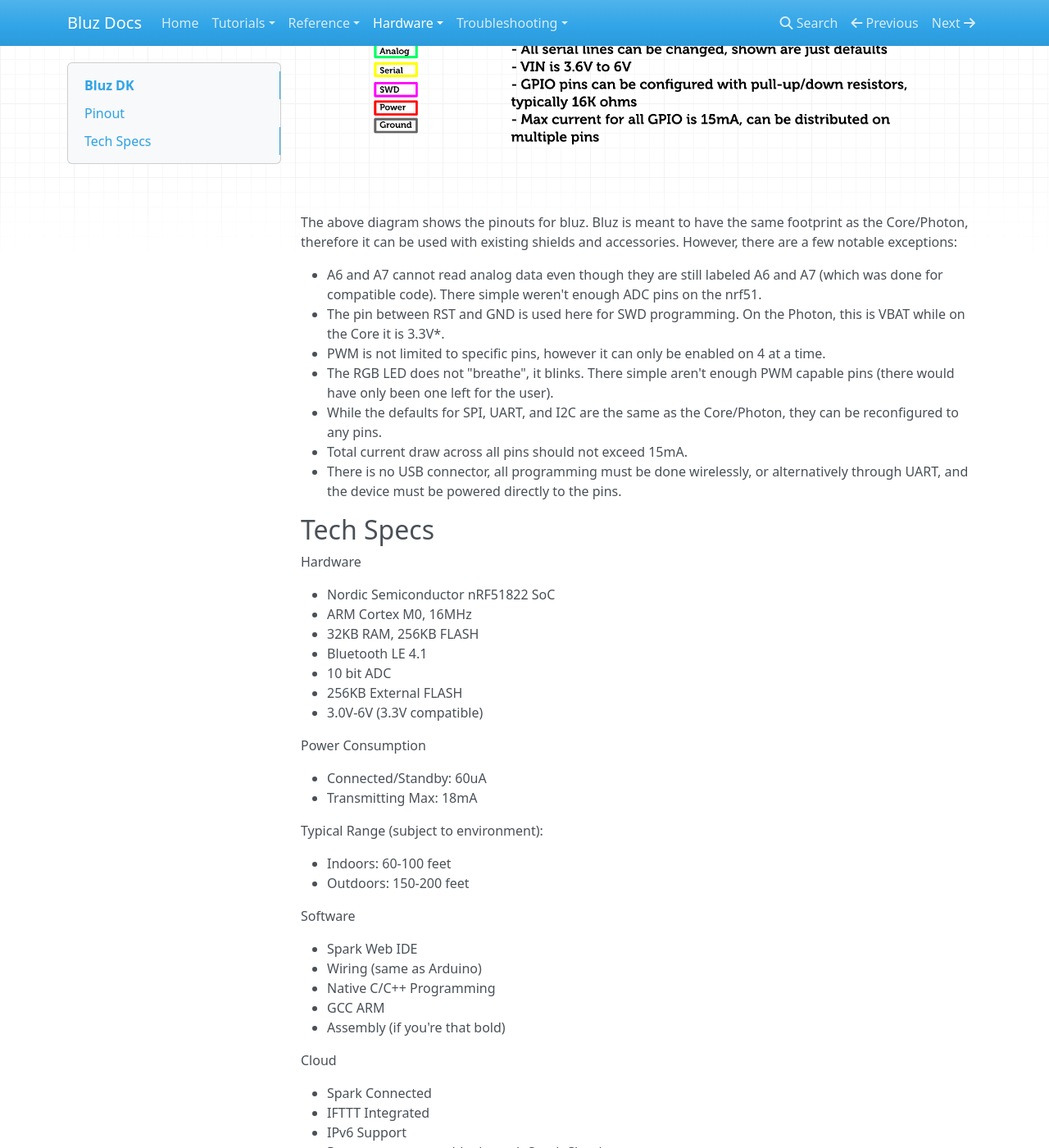
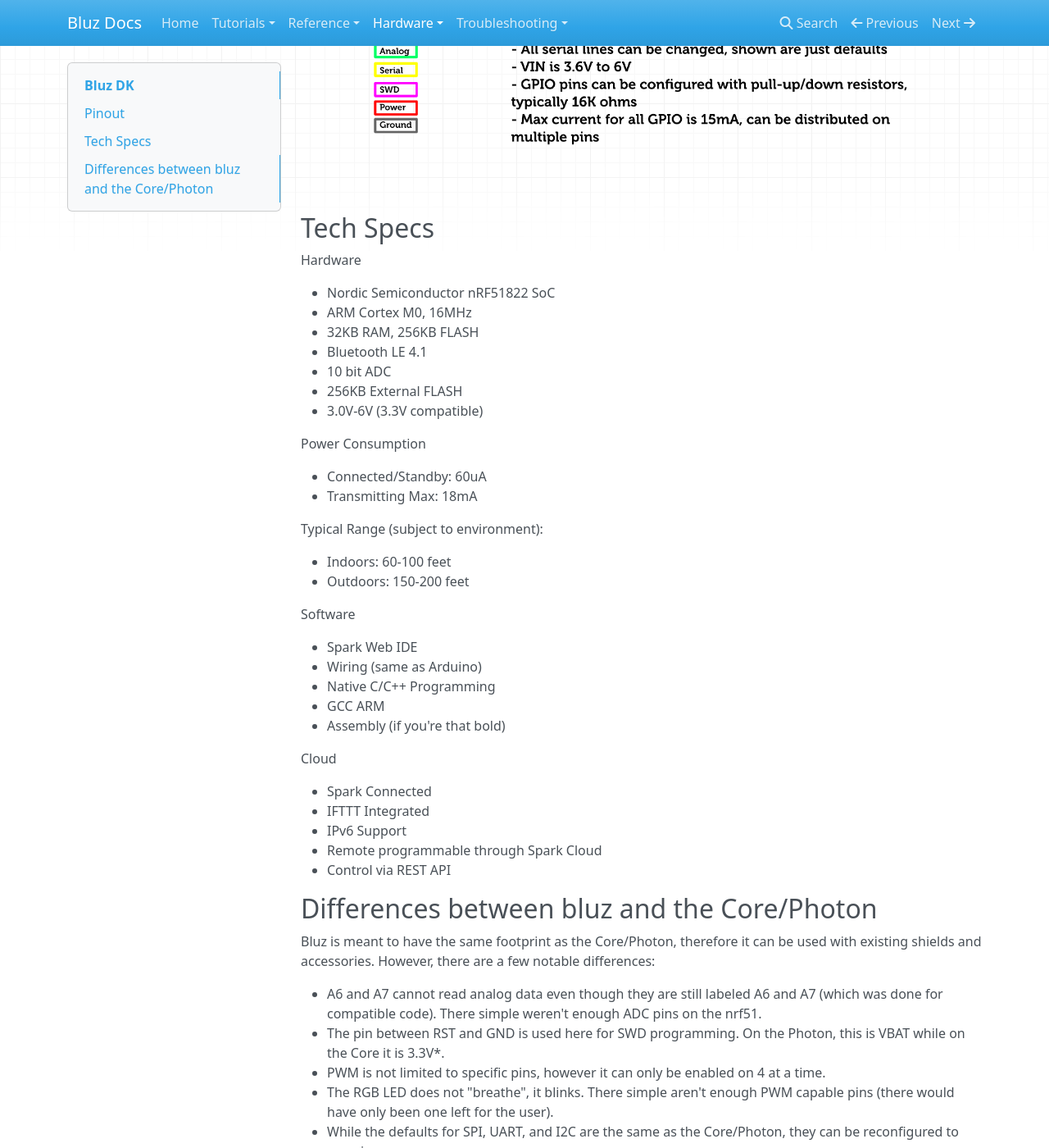
Before and after one commit to bluzDK/bluz-docs, an MkDocs documentation site: the page built from docs/hardware/dk.md, in a window 1280 px wide and 1400 px high, scrolled down 1277 px. Shown: the whole window at 82% size. Built offline with MkDocs 1.6.1, drawn with Linux system fonts in a browser that asks for light colours; nearby versions of some CDN libraries; old or Windows-style settings are respelled for this version of MkDocs; part of the change alters nothing that is shown; some of the changed text lies outside the part shown.

Commit message:
new spi section. new BLE section. updated bluz dk data. new information about states

````diff
--- a/docs/hardware/dk.md
+++ b/docs/hardware/dk.md
@@ -10,18 +10,6 @@ And, of course, it contains the Bluetooth LE radio and stack, giving bluz it's p
 
 ##Pinout
 ![Bluz DK](/img/bluz_pinout.png)
-
-The above diagram shows the pinouts for bluz. Bluz is meant to have the same footprint as the Core/Photon, therefore it can be used with existing shields and accessories.
-However, there are a few notable exceptions:
-
-* A6 and A7 cannot read analog data even though they are still labeled A6 and A7 (which was done for compatible code). There simple weren't enough ADC pins on the nrf51.
-* The pin between RST and GND is used here for SWD programming. On the Photon, this is VBAT while on the Core it is 3.3V*.
-* PWM is not limited to specific pins, however it can only be enabled on 4 at a time.
-* The RGB LED does not "breathe", it blinks. There simple aren't enough PWM capable pins (there would have only been one left for the user).
-* While the defaults for SPI, UART, and I2C are the same as the Core/Photon, they can be reconfigured to any pins.
-* Total current draw across all pins should not exceed 15mA.
-* There is no USB connector, all programming must be done wirelessly, or alternatively through UART, and the device must be powered directly to the pins.
-
 
 ##Tech Specs
 <p>Hardware</p>
@@ -60,3 +48,16 @@ However, there are a few notable exceptions:
     <li>Remote programmable through Spark Cloud</li>
     <li>Control via REST API</li>
 </ul>
+
+##Differences between bluz and the Core/Photon
+
+Bluz is meant to have the same footprint as the Core/Photon, therefore it can be used with existing shields and accessories.
+However, there are a few notable differences:
+
+* A6 and A7 cannot read analog data even though they are still labeled A6 and A7 (which was done for compatible code). There simple weren't enough ADC pins on the nrf51.
+* The pin between RST and GND is used here for SWD programming. On the Photon, this is VBAT while on the Core it is 3.3V*.
+* PWM is not limited to specific pins, however it can only be enabled on 4 at a time.
+* The RGB LED does not "breathe", it blinks. There simple aren't enough PWM capable pins (there would have only been one left for the user).
+* While the defaults for SPI, UART, and I2C are the same as the Core/Photon, they can be reconfigured to any pins.
+* Total current draw across all pins should not exceed 15mA.
+* There is no USB connector, all programming must be done wirelessly, or alternatively through UART, and the device must be powered directly to the pins.
--- /dev/null
+++ b/docs/reference/ble.md
@@ -0,0 +1,34 @@
+#Bluetooth LE
+
+This library allows you to configure or change parameters or functionality of the Bluetooth LE radio.
+
+## startAdvertising()
+
+Starts Bluetooth LE advertising with the currently configured advertising data. By default, bluz will begin to advertise upon boot, but this behavior can be started or stopped.
+
+When bluz is advertising, by default the RGB LED will blink slowly green.
+
+```C++
+// SYNTAX
+BLE.startAdvertising();
+```
+
+## stopAdvertising()
+
+Stops Bluetooth LE advertising. By default, bluz will begin to advertise upon boot, but this behavior can be started or stopped.
+
+When bluz is not advertising, by default the RGB LED will blink slowly blue.
+
+```C++
+// SYNTAX
+BLE.stopAdvertising();
+```
+
+## isAdvertising()
+
+Reports back if bluz is currently advertising or not.
+
+```C++
+// SYNTAX
+bool isAdv = BLE.isAdvertising();
+```
--- /dev/null
+++ b/docs/reference/spi.md
@@ -0,0 +1,133 @@
+# SPI
+
+This library allows you to communicate with SPI devices, with bluz as the master device.
+
+The hardware SPI pin functions are mapped as follows:
+* `SCK` => `A3`
+* `MISO` => `A4`
+* `MOSI` => `A5`
+* `SS` => `A2` (default)
+
+## begin()
+
+Initializes the SPI bus by setting SCK, MOSI, and a user-specified slave-select pin to outputs, MISO to input. SCK and MOSI are pulled low, and slave-select high.
+
+**NOTE:**  The SPI firmware ONLY initializes the user-specified slave-select pin. The user's code must control the slave-select pin before and after each SPI transfer for the desired SPI slave device. Calling `SPI.end()` does NOT reset the pin mode of the SPI pins.
+
+```C++
+// SYNTAX
+SPI.begin();
+```
+
+Where, the parameter `ss` is the SPI device slave-select pin to initialize.  If no pin is specified, the default pin is `SS (A2)`.
+
+## end()
+
+Disables the SPI bus (leaving pin modes unchanged).
+
+```C++
+// SYNTAX
+SPI.end();
+```
+
+## setBitOrder()
+
+Sets the order of the bits shifted out of and into the SPI bus, either LSBFIRST (least-significant bit first) or MSBFIRST (most-significant bit first).
+
+```C++
+// SYNTAX
+SPI.setBitOrder(order);
+```
+
+Where, the parameter `order` can either be `LSBFIRST` or `MSBFIRST`.
+
+## setClockSpeed()
+
+Sets the SPI clock speed. The value can be specified as a direct value, or as
+as a value plus a multiplier.
+
+
+```
+// EXAMPLE
+
+// set the clock speed to 8 MHz
+SPI.setClockSpeed(8, MHZ));
+SPI.setClockSpeed(8000000));
+```
+
+The clock speed cannot be set to any arbitrary value, but is set internally by using a
+divider (see `SPI.setClockDivider()`) that gives the highest clock speed not greater
+than the one specified.
+
+This method can make writing portable code easier, since it specifies the clock speed
+absolutely, giving comparable results across devices. In contrast, specifying
+the clock speed using dividers is typically not portable since is dependent upon the system clock speed.
+
+## setClockDividerReference()
+
+This function aims to ease porting code from other platforms by setting the clock speed that
+`SPI.setClockDivider` is relative to.
+
+For example, when porting an Arduino SPI library, each to `SPI.setClockDivider()` would
+need to be changed to reflect the system clock speed of the device being used.
+
+This can be avoided by placing a call to `SPI.setClockDividerReference()` before the other SPI calls.
+
+```cpp
+
+// setting divider reference
+
+// place this early in the library code
+SPI.setClockDividerReference(SPI_CLK_ARDUINO);
+
+// then all following calls to setClockDivider() will give comparable clock speeds
+// to running on the Arduino Uno
+
+// sets the clock to as close to 4MHz without going over.
+SPI.setClockDivider(SPI_CLK_DIV4);
+```
+
+The default clock divider reference is the system clock, which is 16MHz for bluz.
+
+## setClockDivider()
+
+Sets the SPI clock divider relative to the selected clock reference. The available dividers  are 2, 4, 8, 16, 32, 64, or 128. The default setting is SPI_CLOCK_DIV16, which sets the SPI clock to one-sixteenth the frequency of the system clock, or 1MHz.
+
+```C++
+// SYNTAX
+SPI.setClockDivider(divider) ;
+```
+Where the parameter, `divider` can be:
+
+ - `SPI_CLOCK_DIV2`
+ - `SPI_CLOCK_DIV4`
+ - `SPI_CLOCK_DIV8`
+ - `SPI_CLOCK_DIV16`
+ - `SPI_CLOCK_DIV32`
+ - `SPI_CLOCK_DIV64`
+ - `SPI_CLOCK_DIV128`
+
+## setDataMode()
+
+Sets the SPI data mode: that is, clock polarity and phase. See the [Wikipedia article on SPI](http://en.wikipedia.org/wiki/Serial_Peripheral_Interface_Bus) for details.
+
+```C++
+// SYNTAX
+SPI.setDataMode(mode) ;
+```
+Where the parameter, `mode` can be:
+
+ - `SPI_MODE0`
+ - `SPI_MODE1`
+ - `SPI_MODE2`
+ - `SPI_MODE3`
+
+## transfer()
+
+Transfers one byte over the SPI bus, both sending and receiving, and returns the received byte.
+
+```C++
+// SYNTAX
+SPI.transfer(val);
+```
+Where the parameter `val`, can is the byte to send out over the SPI bus.
--- /dev/null
+++ b/docs/tutorials/states.md
@@ -0,0 +1,53 @@
+#Different Operating Modes of bluz
+
+This tutorial will walk you through the different operating states of bluz. There are different states the bluz can get into based on the Bluetooth LE connection, so it is important to understand how these states are entered and what can be done in each one.
+
+For example, bluz is designed to be used with the Particle cloud, but this isn't a requirement. Bluz can be easily reconfigured into a normal Bluetooth LE device, capable of many different profiles, or the radio can be turned off completely and it can be used as any other Arduino-style development board.
+
+Please note that in all states, the setup() and loop() functions will be called. Therefore, user code must check for the current state and act accordingly. For example, calling Spark.publish when the device is not connected will result in the event never being published.
+
+## States
+
+RGB LED Color   | Flashes   |   State
+---             | ---       | ---
+Green           | Slow      | Advertising and waiting for connection
+Green           | Quick     | Bluetooth LE is connected, attempting to connect to Particle Cloud
+Blue            | Slow      | Bluetooth is off and not advertising
+Magenta         | Quick     | Bluetooth LE is connected, but connection to the Particle cloud has failed
+Magenta         | Slow      | Bluz is receiving an Over the Air update
+Cyan            | Slow      | Bluetooth is connected and bluz is connected to the Particle Cloud
+
+## Advertising State
+
+This is, by default, the state bluz will enter upon boot. It will advertise the Particle service so that a bluz enabled gateway can connect to it and proxy data to the cloud.
+
+Bluz will start advertising indefinitely, but this is not ideal for battery life. Power consumption can be high wen advertising, so if you aren't expecting a connection, it is best to turn it off. You can do this by calling
+```C++
+// SYNTAX
+BLE.stopAdvertising();
+```
+
+To start advertsising again, simply call
+```C++
+// SYNTAX
+BLE.startAdvertising();
+```
+
+## Connecting State
+
+When bluz connects to a gateway, it will dy default attempt to connect to the Particle cloud. This state will only last for 40 seconds. Either the connection will be successful, or it will not. Bluz will not drop the Bluetooth LE connection, however, but the state will change and the user can decide what to do next.
+
+## Non-Advertising state
+
+This state can only be entered manually by calling stopAdvertising. Once entered, the Bluetooth LE radio is turned off, and no connections can be made to the device. This mode can be used to save battery life if a constant connection to the cloud isn't required.
+
+## Bluetooth LE Connected, no Cloud Connection
+This state means that you cannot access the particle cloud, so all features related to it aren't available. However, you can still use local Bluetooth LE to talk to the central device. For example, if you were making a HID keyboard or mouse, this may be a valid state for your app.
+
+## OTA Updating
+
+When you issue an OTA update to your app, it will enter this state. A new firmware image is being downloaded and user code may be blocked during this process. Once it is complete, bluz will reboot and launch the new app.
+
+## Connected Mode
+
+In connected mode, bluz can talk to the cloud and the central device, and perform all online activities.
--- a/mkdocs.yml
+++ b/mkdocs.yml
@@ -4,10 +4,13 @@ pages:
 - Home: index.md
 - Tutorials:
   - 'Getting Started': tutorials/getting_started.md
+  - 'Operating States': tutorials/states.md
 - Reference:
+  - 'Bluetooth LE': reference/ble.md
   - 'Cloud Functions': reference/cloud.md
   - 'Input/Output': reference/io.md
   - 'Serial': reference/serial.md
+  - 'SPI': reference/spi.md
   - 'System': reference/system.md
 - Hardware:
   - 'Bluz DK': hardware/dk.md
````
